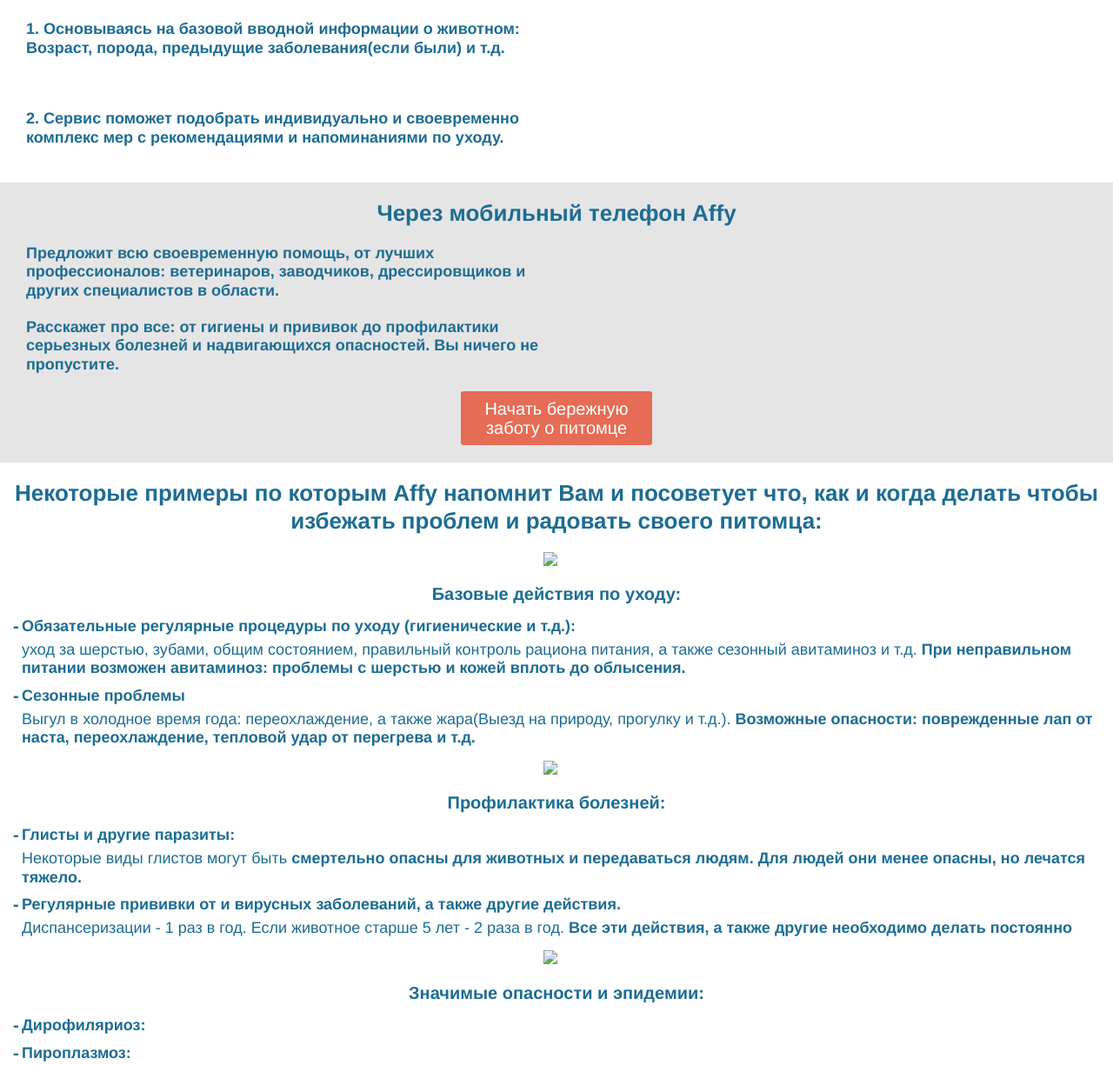
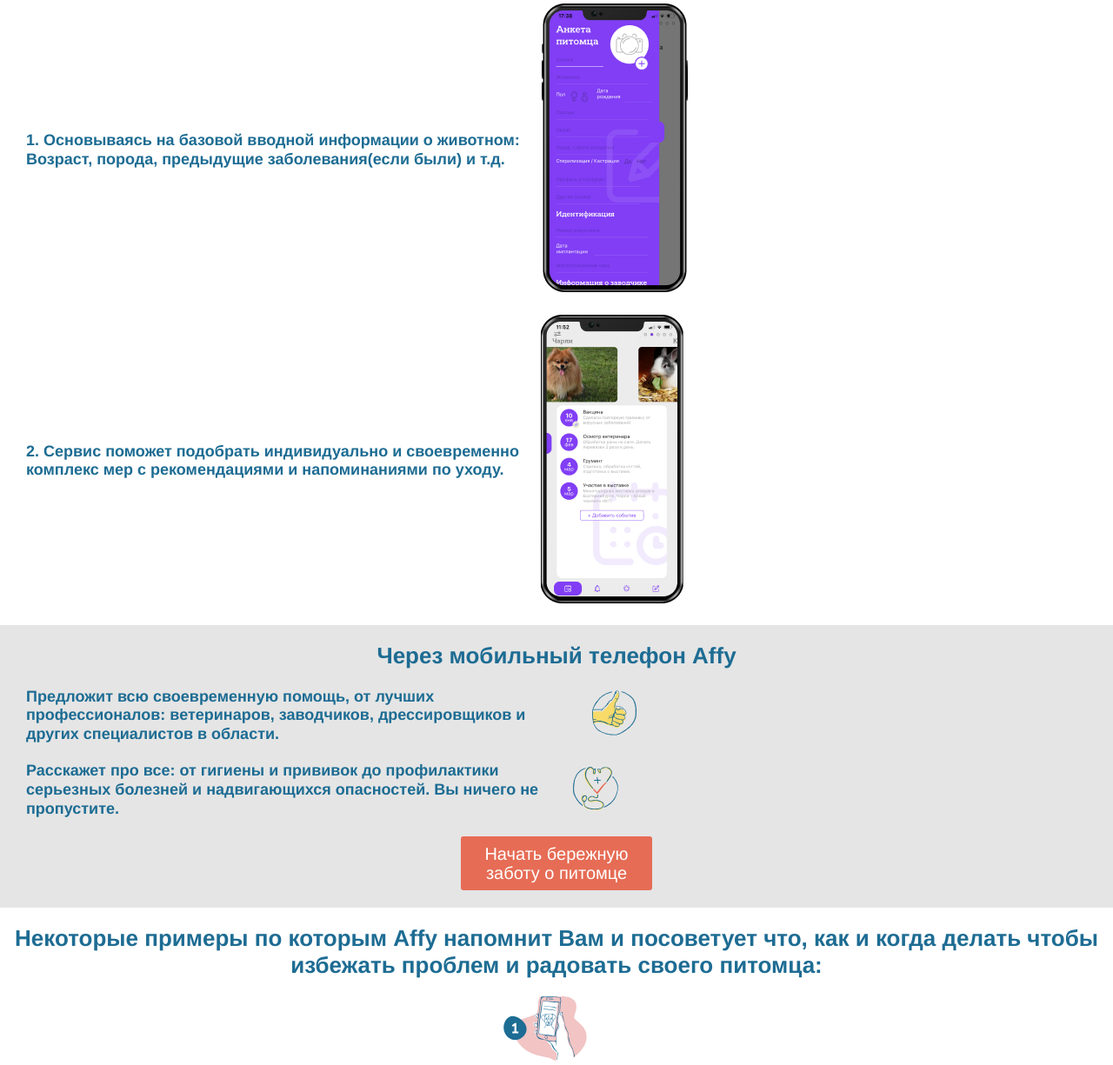
Before and after one commit to rtxrulez/gulp-amp, a website: page src/index.html in a window 1280 px wide. Shown: the part 868-2093 px from the top of the page at 87% size. Drawn offline with nearby package versions, Linux system fonts and the light colour scheme; files that its build step writes are made by us from their sources; the site is published under a folder, as on GitHub Pages, so addresses that start at the root find nothing; files whose address does not match are found by name.

Commit message:
цвета

```diff
--- a/src/index.html
+++ b/src/index.html
@@ -1,9 +1,11 @@
 <!doctype html>
-<html>
+<html lang="ru">
 
 <head>
     <meta http-equiv="Content-Type" content="text/html;charset=UTF-8">
     <meta http-equiv="X-UA-Compatible" content="IE=edge">
+    <meta name="msapplication-TileColor" content="#1D6C93">
+    <meta name="theme-color" content="#1D6C93">
     <title>Sample document</title>
     <meta name="viewport" content="width=device-width,minimum-scale=1,initial-scale=1">
     <link rel="stylesheet" href="styles/owlcarousel/owl.carousel.min.css">
@@ -13,7 +15,7 @@
 <body>
     <header class="header">
         <a href="/" class="logo">
-            <img src="/images/logo.svg" alt="Affy" />
+            <img src="images/logo.svg" alt="Affy" />
         </a>
         <a href="#" class="btn btn-light">Заботиться с Affy</a>
     </header>
@@ -34,14 +36,14 @@
                 <h3 class="worklist-head">1. Основываясь на базовой вводной информации о животном: Возраст, порода,
                     предыдущие заболевания(если были) и т.д.</h3>
                 <div class="worklist-content">
-                    <img src="/images/phone1.png" alt="">
+                    <img src="images/phone1.png" alt="">
                 </div>
             </div>
             <div class="worklist-item">
                 <h3 class="worklist-head">2. Сервис поможет подобрать индивидуально и своевременно комплекс мер с
                     рекомендациями и напоминаниями по уходу.</h3>
                 <div class="worklist-content">
-                    <img src="/images/phone2.png" alt="">
+                    <img src="images/phone2.png" alt="">
                 </div>
             </div>
         </div>
@@ -54,7 +56,7 @@
                     заводчиков, дрессировщиков и других
                     специалистов в области.</h3>
                 <div class="worklist-content">
-                    <img src="/images/market1.svg" alt="">
+                    <img src="images/market1.svg" alt="">
                 </div>
             </div>
             <div class="worklist-item">
@@ -62,7 +64,7 @@
                     надвигающихся опасностей. Вы ничего не
                     пропустите.</h3>
                 <div class="worklist-content">
-                    <img src="/images/market2.svg" alt="">
+                    <img src="images/market2.svg" alt="">
                 </div>
             </div>
         </div>
@@ -74,7 +76,7 @@
         <h2 class="section-head">Некоторые примеры по которым Affy напомнит Вам и посоветует что, как и когда делать
             чтобы избежать проблем и радовать
             своего питомца:</h2>
-        <img class="d-ib" src="/images/semple1.svg">
+        <img class="d-ib" src="images/semple1.svg">
         <h3 class="list-head">Базовые действия по уходу:</h3>
         <ul class="list-default">
             <li>
@@ -88,7 +90,7 @@
                 <b>Возможные опасности: поврежденные лап от наста, переохлаждение, тепловой удар от перегрева и т.д.</b>
             </li>
         </ul>
-        <img class="d-ib" src="/images/semple2.svg">
+        <img class="d-ib" src="images/semple2.svg">
         <h3 class="list-head">Профилактика болезней:</h3>
         <ul class="list-default">
             <li>
@@ -105,7 +107,7 @@
                 делать постоянно</b>
             </li>
         </ul>
-        <img class="d-ib" src="/images/semple3.svg">
+        <img class="d-ib" src="images/semple3.svg">
         <h3 class="list-head">Значимые опасности и эпидемии:</h3>
         <ul class="list-default">
             <li>
```
